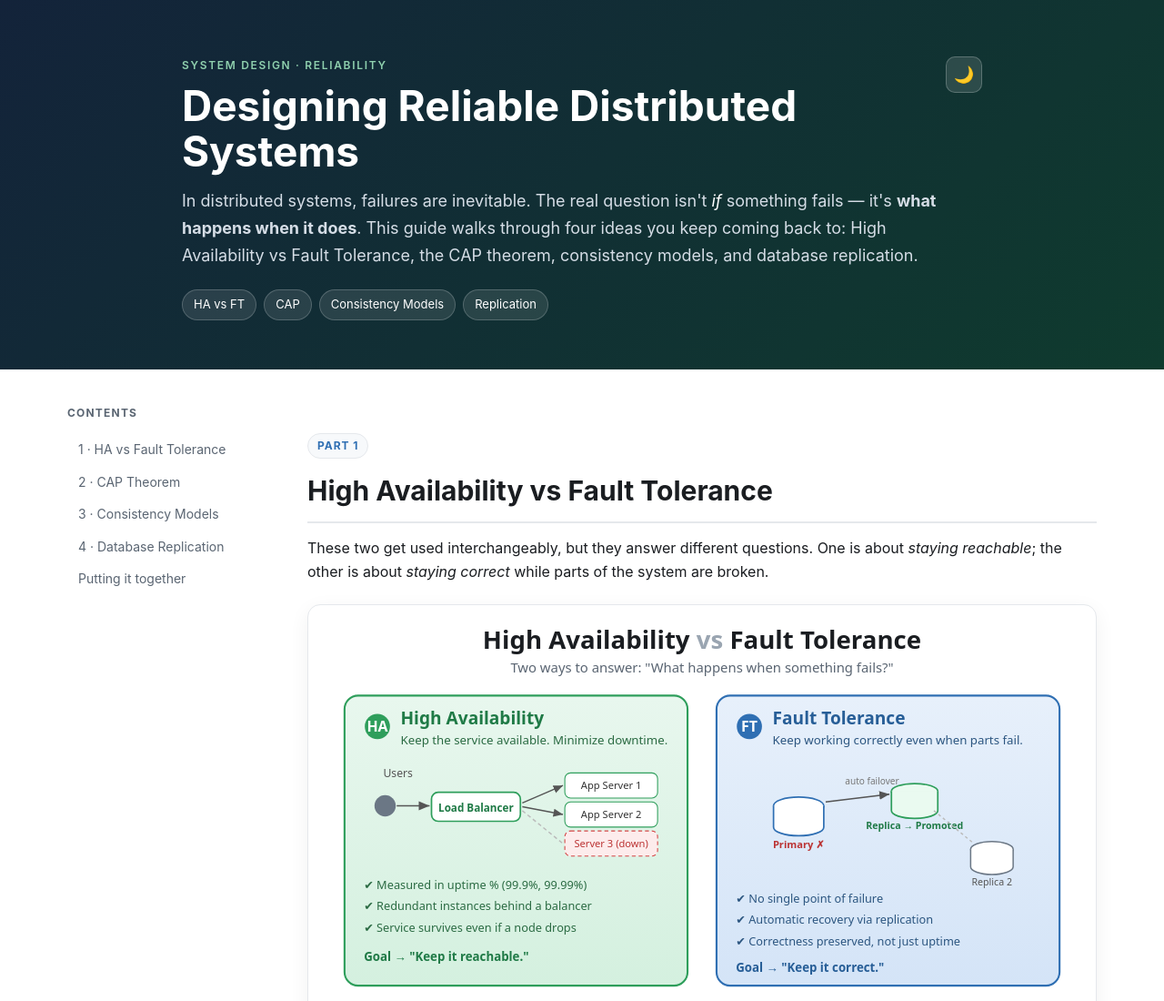
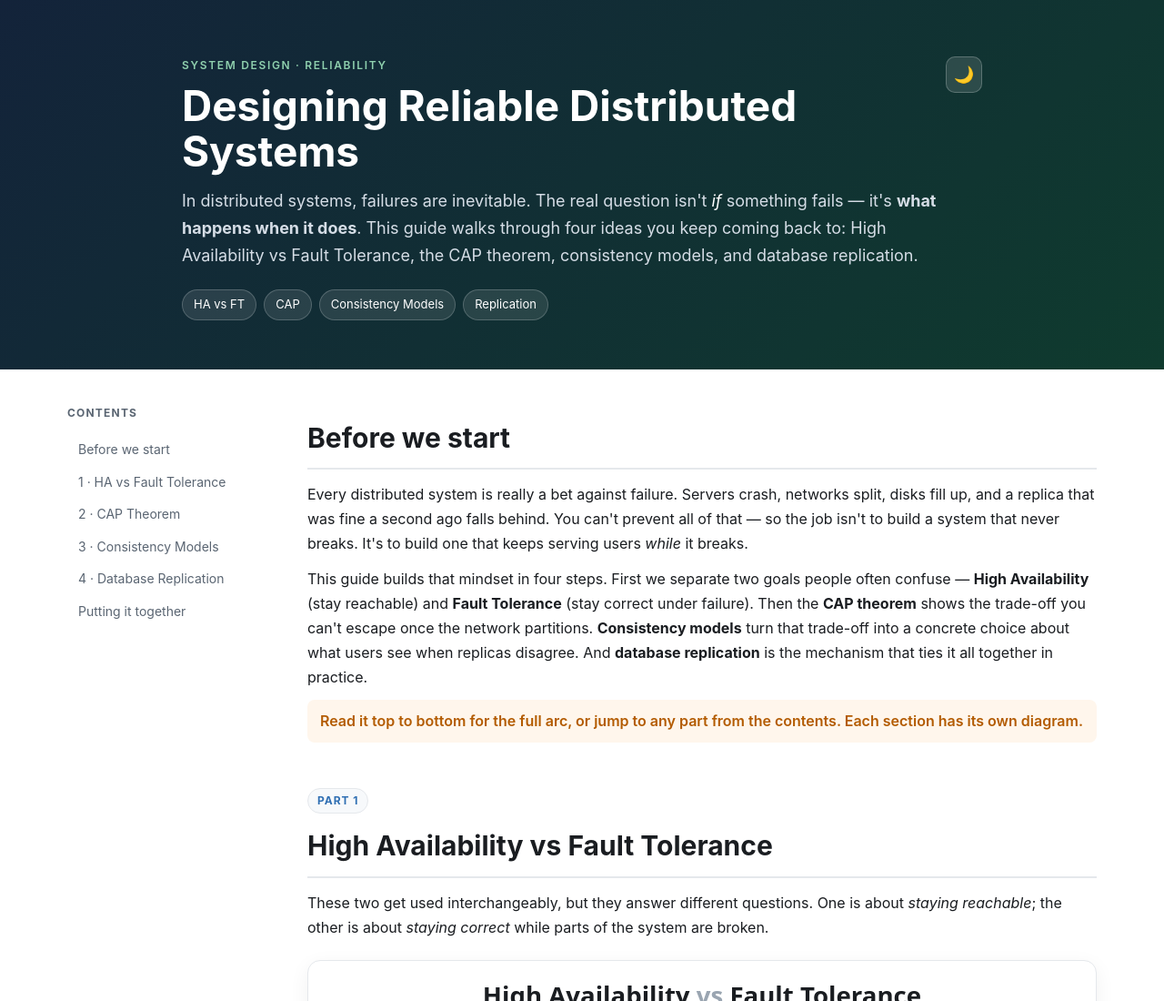
Before and after one commit to Eswaran-Hariharan/reliable-distributed-systems, a plain HTML site: page index.html in a window 1280 px wide. Shown: the top 1100 px of the page at 91% size. Drawn offline with Linux system fonts and the light colour scheme.

Commit message:
Add intro section (Before we start)

```diff
--- a/index.html
+++ b/index.html
@@ -33,6 +33,7 @@
     <aside class="toc" id="toc" aria-label="Contents">
       <h3>Contents</h3>
       <ul>
+        <li><a href="#intro">Before we start</a></li>
         <li><a href="#ha-ft">1 · HA vs Fault Tolerance</a></li>
         <li><a href="#cap">2 · CAP Theorem</a></li>
         <li><a href="#consistency">3 · Consistency Models</a></li>
@@ -43,6 +44,23 @@
 
     <main class="content">
       <article class="wrap">
+
+        <!-- ================= Intro ================= -->
+        <section id="intro">
+          <h2>Before we start</h2>
+          <p>Every distributed system is really a bet against failure. Servers crash, networks split,
+            disks fill up, and a replica that was fine a second ago falls behind. You can't prevent all
+            of that — so the job isn't to build a system that never breaks. It's to build one that keeps
+            serving users <em>while</em> it breaks.</p>
+          <p>This guide builds that mindset in four steps. First we separate two goals people often
+            confuse — <strong>High Availability</strong> (stay reachable) and <strong>Fault
+            Tolerance</strong> (stay correct under failure). Then the <strong>CAP theorem</strong> shows
+            the trade-off you can't escape once the network partitions. <strong>Consistency models</strong>
+            turn that trade-off into a concrete choice about what users see when replicas disagree. And
+            <strong>database replication</strong> is the mechanism that ties it all together in practice.</p>
+          <p class="tip">Read it top to bottom for the full arc, or jump to any part from the contents.
+            Each section has its own diagram.</p>
+        </section>
 
         <!-- ================= HA vs FT ================= -->
         <section id="ha-ft">
```
